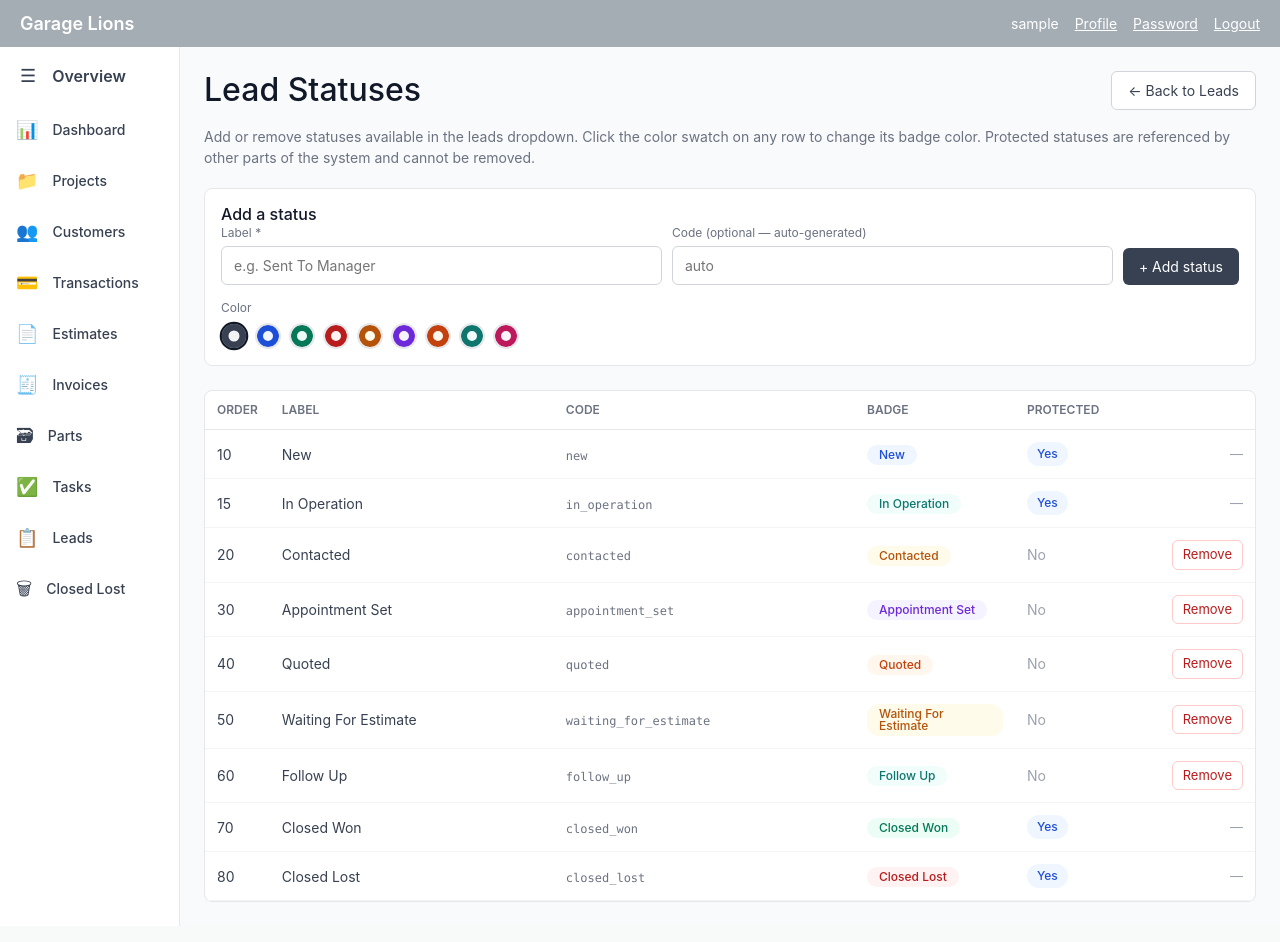
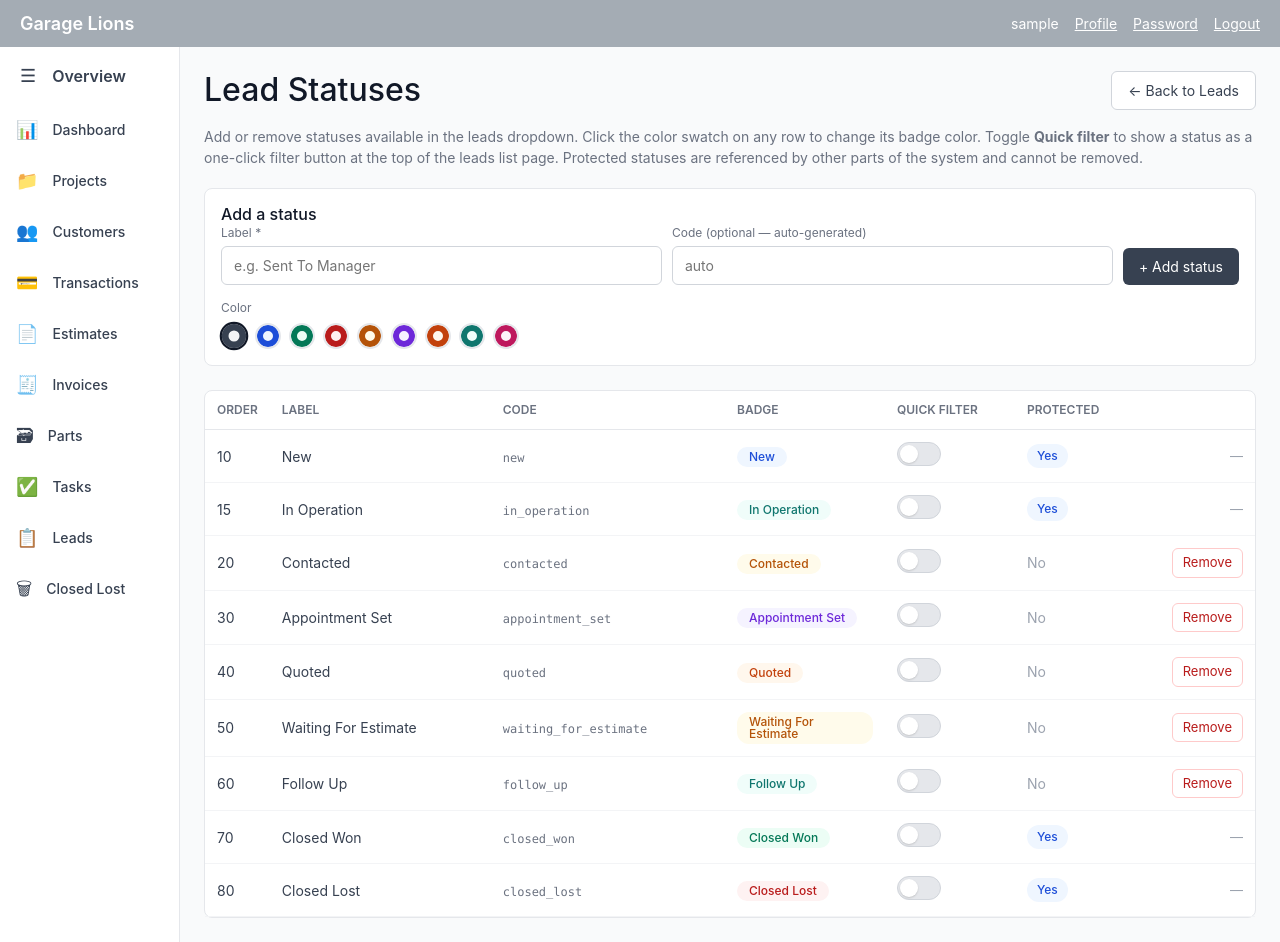
Before and after one commit to observateur1980/garagelions, a Django app: page /panel/leads/statuses/ in a window 1280 px wide. Run offline with Django 5.2, Linux system fonts and the light colour scheme; the visitor is signed in with stand-in values (Sample User, id 1); data comes from the database, SQL or seed files in the repository; data that the repository does not hold is empty.

Commit message:
the last version 8:35

```diff
--- a/home/models.py
+++ b/home/models.py
@@ -786,6 +786,10 @@ class LeadStatus(models.Model):
         default=False,
         help_text="Protected statuses are referenced by code elsewhere in the app and cannot be removed.",
     )
+    is_quick_filter = models.BooleanField(
+        default=False,
+        help_text="When enabled, this status appears as a quick filter button on the leads list page.",
+    )
 
     class Meta:
         ordering = ["order", "label"]
--- a/panel/views.py
+++ b/panel/views.py
@@ -1349,12 +1349,9 @@ def lead_list(request):
     if can_filter_location:
         sales_points = SalesPoint.objects.filter(is_active=True).order_by("name")
 
-    quick_codes = ["new", "in_operation", "follow_up"]
-    quick_filter_map = {s.code: s for s in LeadStatus.objects.filter(code__in=quick_codes)}
     quick_filters = [
-        {"code": code, "label": quick_filter_map[code].label,
-         "bg": quick_filter_map[code].bg_hex, "fg": quick_filter_map[code].fg_hex}
-        for code in quick_codes if code in quick_filter_map
+        {"code": s.code, "label": s.label, "bg": s.bg_hex, "fg": s.fg_hex}
+        for s in LeadStatus.objects.filter(is_quick_filter=True)
     ]
 
     view_mode = "grid" if request.GET.get("view", "").strip() == "grid" else "table"
@@ -1642,6 +1639,14 @@ def lead_status_settings(request):
             if color not in valid_colors:
                 color = "gray"
             LeadStatus.objects.filter(pk=pk).update(color=color)
+            return redirect("panel:lead_status_settings")
+
+        elif action == "toggle_quick_filter":
+            pk = request.POST.get("pk")
+            status = LeadStatus.objects.filter(pk=pk).first()
+            if status is not None:
+                status.is_quick_filter = not status.is_quick_filter
+                status.save(update_fields=["is_quick_filter"])
             return redirect("panel:lead_status_settings")
 
     statuses = LeadStatus.objects.all()
--- a/templates/panel/leads/status_settings.html
+++ b/templates/panel/leads/status_settings.html
@@ -41,6 +41,30 @@
   .color-popover.open { display: block; }
   .color-popover .color-row { gap: 6px; }
   .color-cell { position: relative; }
+  .qf-toggle {
+    position: relative;
+    width: 44px;
+    height: 24px;
+    border-radius: 999px;
+    background: #e5e7eb;
+    border: 1px solid #d1d5db;
+    cursor: pointer;
+    padding: 0;
+    transition: background 0.15s, border-color 0.15s;
+  }
+  .qf-toggle .qf-knob {
+    position: absolute;
+    top: 2px;
+    left: 2px;
+    width: 18px;
+    height: 18px;
+    border-radius: 50%;
+    background: #fff;
+    box-shadow: 0 1px 2px rgba(0,0,0,0.15);
+    transition: left 0.15s;
+  }
+  .qf-toggle.on { background: #047857; border-color: #047857; }
+  .qf-toggle.on .qf-knob { left: 22px; }
 </style>
 
 <div class="page-header">
@@ -49,7 +73,7 @@
 </div>
 
 <p style="color:#6b7280; margin-top:-8px; margin-bottom:20px; font-size:14px">
-  Add or remove statuses available in the leads dropdown. Click the color swatch on any row to change its badge color. Protected statuses are referenced by other parts of the system and cannot be removed.
+  Add or remove statuses available in the leads dropdown. Click the color swatch on any row to change its badge color. Toggle <strong>Quick filter</strong> to show a status as a one-click filter button at the top of the leads list page. Protected statuses are referenced by other parts of the system and cannot be removed.
 </p>
 
 {% if error %}
@@ -105,6 +129,7 @@
           <th>Label</th>
           <th>Code</th>
           <th style="width:160px">Badge</th>
+          <th style="width:130px">Quick filter</th>
           <th style="width:120px">Protected</th>
           <th style="width:120px"></th>
         </tr>
@@ -140,6 +165,17 @@
             </div>
           </td>
           <td>
+            <form method="post" style="display:inline">
+              {% csrf_token %}
+              <input type="hidden" name="action" value="toggle_quick_filter">
+              <input type="hidden" name="pk" value="{{ s.pk }}">
+              <button type="submit" class="qf-toggle{% if s.is_quick_filter %} on{% endif %}"
+                      title="{% if s.is_quick_filter %}Remove from quick filters{% else %}Show as quick filter on leads list{% endif %}">
+                <span class="qf-knob"></span>
+              </button>
+            </form>
+          </td>
+          <td>
             {% if s.is_protected %}
               <span class="badge-status badge-sent">Yes</span>
             {% else %}
@@ -161,7 +197,7 @@
           </td>
         </tr>
         {% empty %}
-        <tr><td colspan="6" style="color:#6b7280; padding:24px; text-align:center">No statuses defined.</td></tr>
+        <tr><td colspan="7" style="color:#6b7280; padding:24px; text-align:center">No statuses defined.</td></tr>
         {% endfor %}
       </tbody>
     </table>
```
Also changed, not shown: home/migrations/0017_leadstatus_is_quick_filter.py (added).
